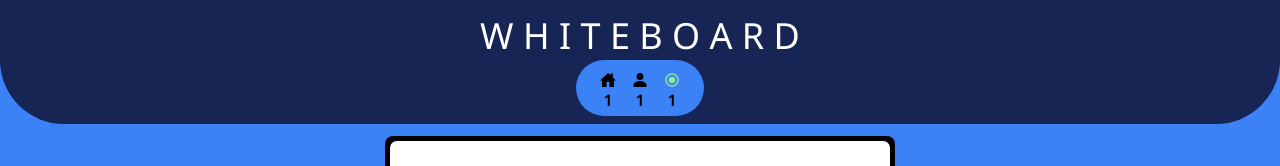
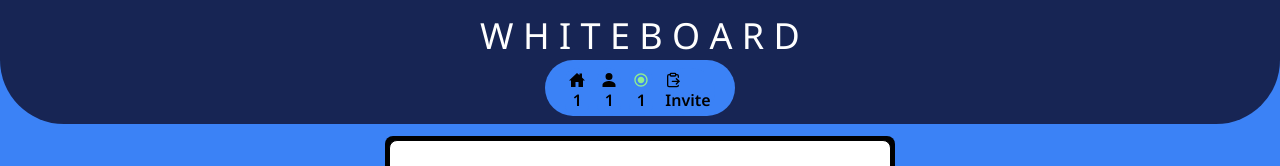
Before and after one commit to Jatinbedii/Whiteboard-frontend, a Next.js app: page /room/1/1 in a window 1280 px wide. Shown: the top 166 px of the page. Built offline with nearby package versions, Linux system fonts and the light colour scheme; no server answers.

Commit message:
option to invite user added

```diff
--- a/src/app/room/[roomid]/[name]/page.js
+++ b/src/app/room/[roomid]/[name]/page.js
@@ -1,4 +1,5 @@
 "use client";
+import { LuClipboardPaste } from "react-icons/lu";
 import { RiRadioButtonLine } from "react-icons/ri";
 import useDraw from "@/hooks/useDraw";
 import { useToast } from "@/components/ui/use-toast";
@@ -20,6 +21,12 @@ function page({ params }) {
   const [socketstate, setsocketstate] = useState();
   const [chat, setchat] = useState([]);
   const [count, setcount] = useState(1);
+  async function copytoclipboard() {
+    await navigator.clipboard.writeText(
+      `${window.location.host}/joinroom/${room}`
+    );
+    console.log("text added");
+  }
   function sendmessagehandler(e) {
     e.preventDefault();
     setchat((prevchat) => [...prevchat, { message: chatinput, by: "You" }]);
@@ -175,6 +182,16 @@ function page({ params }) {
 
                 {count}
               </div>
+
+              <div
+                onClick={copytoclipboard}
+                className="bg-blue-500 text-black mt-2 font-semibold rounded-full text-center p-1"
+              >
+                <div className="flex flex-row">
+                  <LuClipboardPaste />
+                </div>
+                Invite
+              </div>
             </div>
           </div>
         </div>
```
